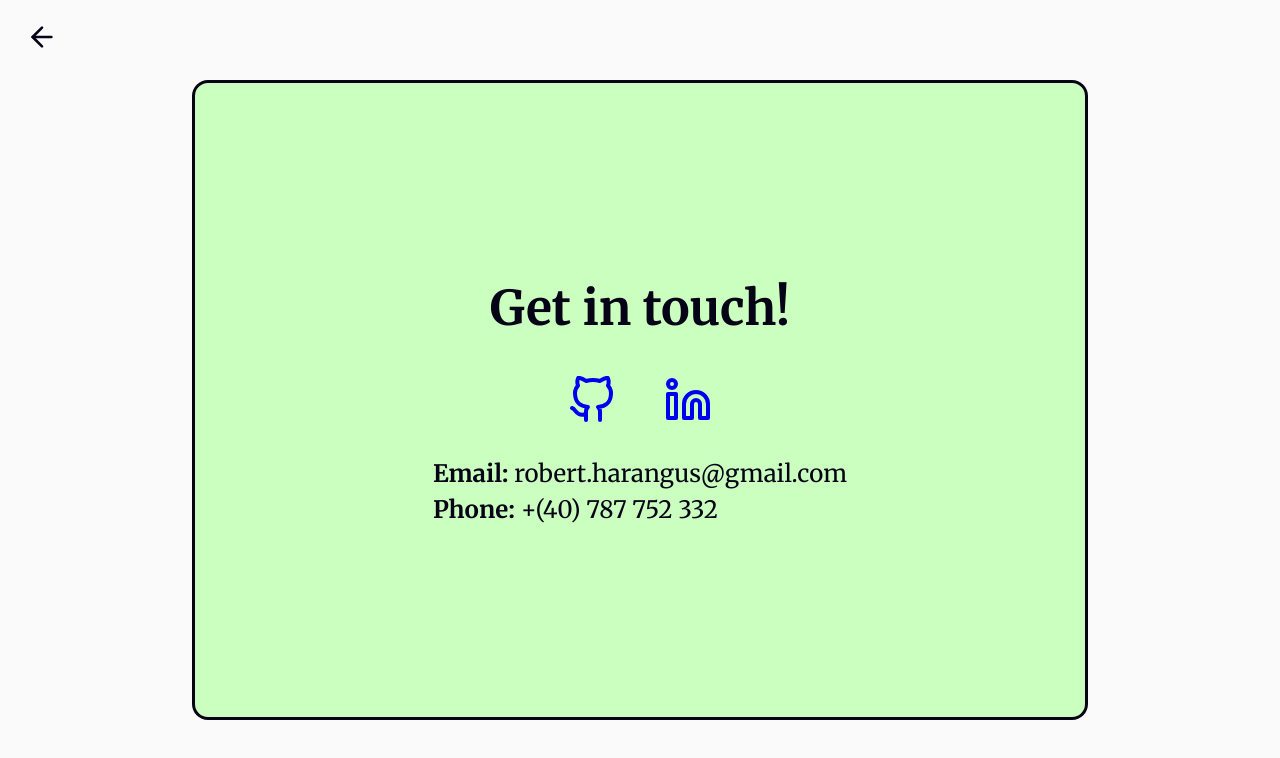
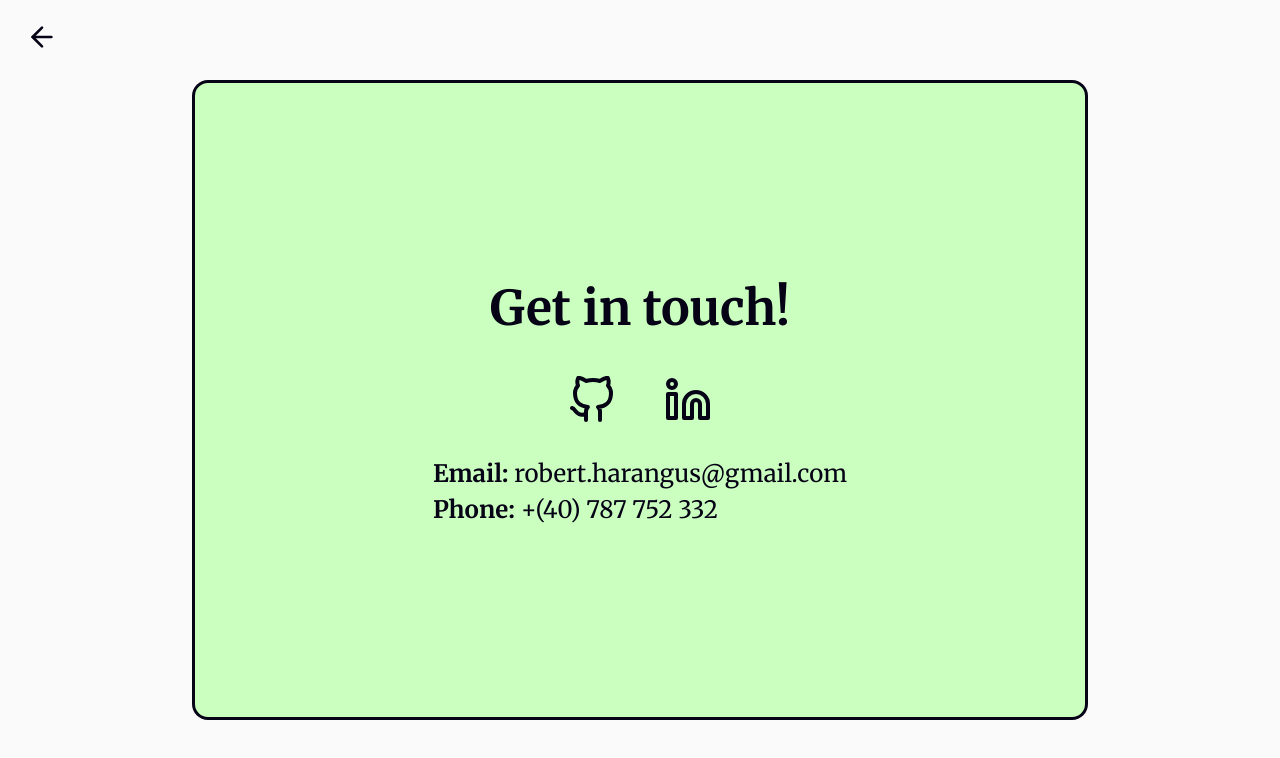
Before and after one commit to PotatoGolden76/PotatoGolden76.github.io, a React (Vite) app: page /#/contact in a window 1280 px wide. Shown: the top 758 px of the page. Built offline with nearby package versions, Linux system fonts and the light colour scheme.

Commit message:
Contact Link hotfix

```diff
--- a/src/pages/Contact/Contact.module.css
+++ b/src/pages/Contact/Contact.module.css
@@ -43,7 +43,8 @@
     margin: 2rem 0;
 }
 
-.socials-wrapper *:visited {
+.socials-wrapper *:visited,
+.socials-wrapper * {
     color: var(--text-color);
 }
 
```
